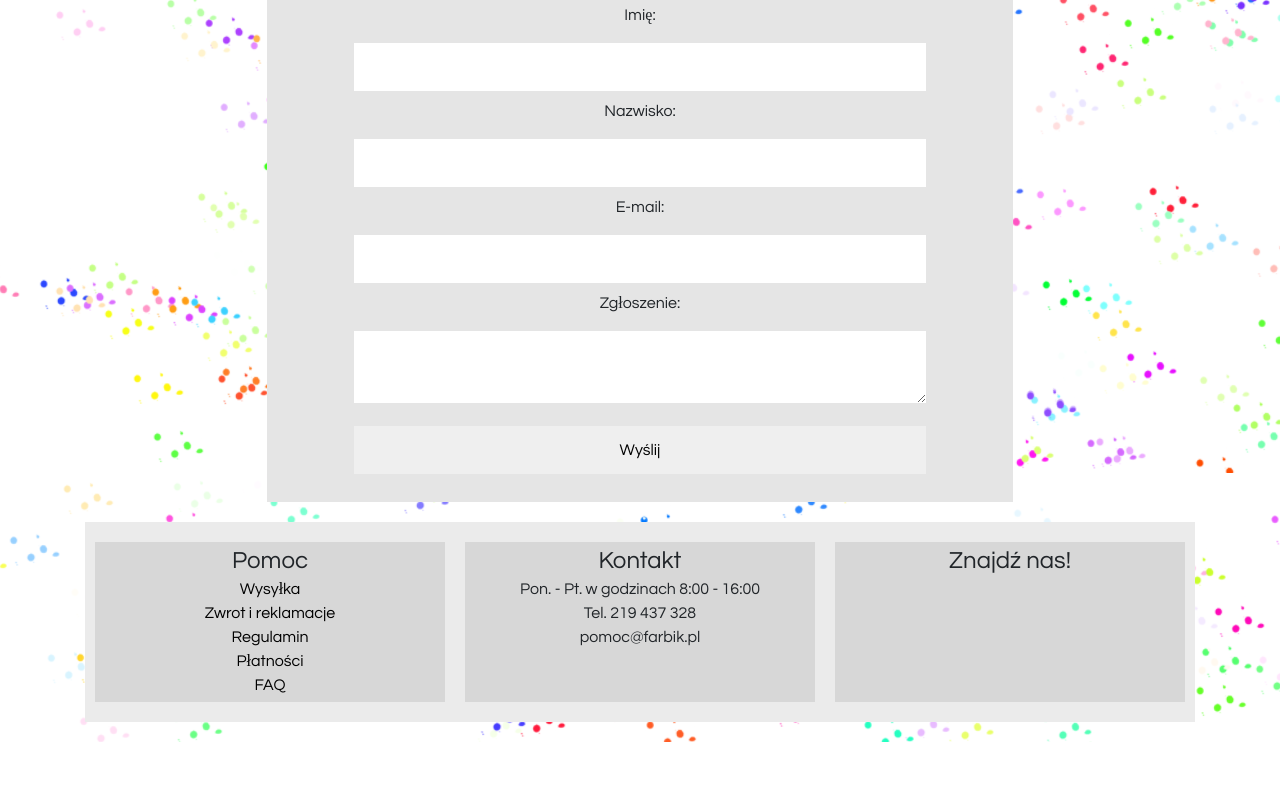
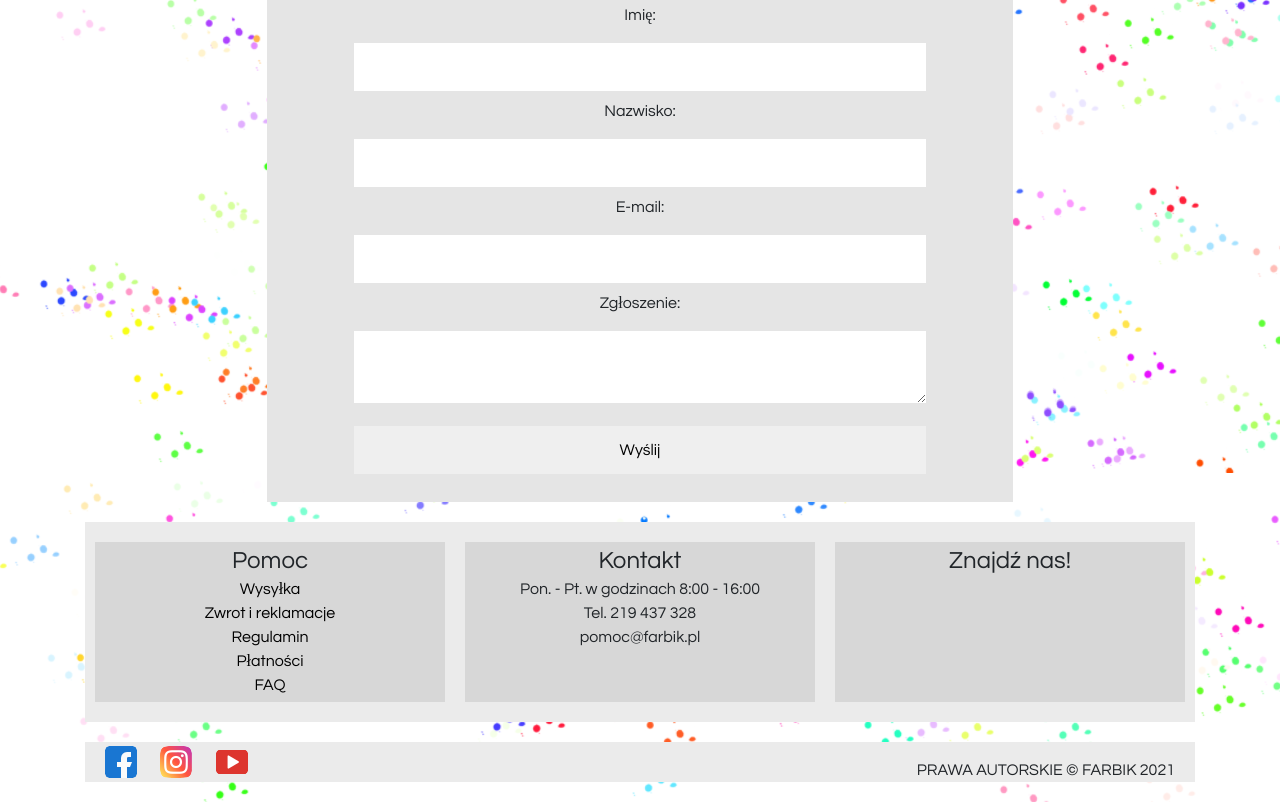
Before and after one commit to kaubGit/projekt.github.io, a plain HTML site: page kontakt.html in a window 1280 px wide. Shown: the part 607-1409 px from the top of the page. Before the commit the page ends 1349 px from the top, so only its background shows below. Drawn offline with nearby package versions, Linux system fonts and the light colour scheme; grey boxes are pictures that could not be loaded.

Commit message:
koniec 2

```diff
--- a/css/styles.css
+++ b/css/styles.css
@@ -356,7 +356,8 @@ html body {
 
 #cont-text {
     font-size: 16px;
-    height: auto;
+    height: 200px;
+    margin: auto;
 }
 
 #cont-text div {
@@ -411,3 +412,24 @@ html body {
     cursor: pointer;
     color: #3cb878;
 }
+
+#s-footer {
+    background-color: #ebebeb;
+    height: 40px;
+    display: flex;
+    justify-content: space-between;
+}
+
+#f-icons {
+    margin-left: 20px;
+    margin: auto 0 auto 20px;
+}
+
+#cop {
+    margin-right: 20px;
+    align-self: flex-end;
+}
+
+#facebook, #instagram {
+    margin-right: 20px;
+}
--- a/kontakt.html
+++ b/kontakt.html
@@ -79,6 +79,14 @@
                     <iframe src="https://www.google.com/maps/embed?pb=!1m18!1m12!1m3!1d2562.1290847457935!2d19.919997115912725!3d50.046413124275546!2m3!1f0!2f0!3f0!3m2!1i1024!2i768!4f13.1!3m3!1m2!1s0x47165b7a5a0e622b%3A0xd5d25c4b488e7d88!2zVGVjaG5pa3VtIMWBxIVjem5vxZtjaSBOciAxNCB3IFpTIMWBxIVjem5vxZtjaSB3IEtyYWtvd2ll!5e0!3m2!1spl!2spl!4v1621712289609!5m2!1spl!2spl" width="100%" height="100px" style="border:0" allowfullscreen="" loading="lazy"></iframe>
                 </div>
             </div>
+            <div id="s-footer" class="basic">
+                <div id="f-icons">
+                    <a href="#"><img src="img/facebook.png" alt="fb" id="facebook"></a>
+                    <a href="#"><img src="img/instagram.png" alt="ig" id="instagram"></a>
+                    <a href="#"><img src="img/youtube.png" alt="yt" id="youtube"></a>
+                </div>
+                <div id="cop">PRAWA AUTORSKIE &COPY; FARBIK 2021</div>
+            </div>
         </div>
     </body>
 </html>
```
Also changed, not shown: index.html (+9 -0 lines), img/facebook.png (added), img/instagram.png (added), img/youtube.png (added).
